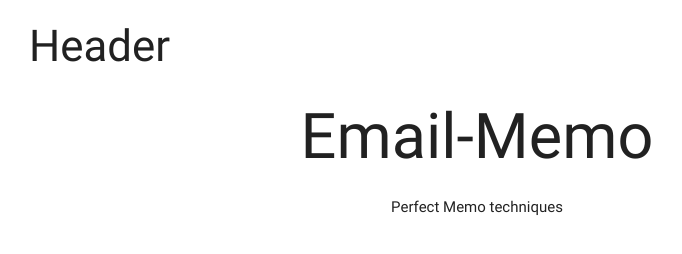
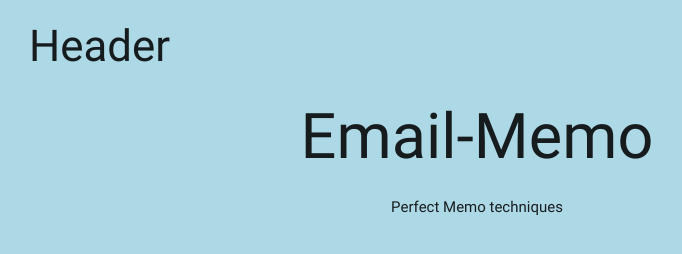
Before and after one commit to encodewayne/email-memo, a React app in the folder client/: page / in a window 1280 px wide. Shown: the whole page, without its empty margins (163-845 px from the left). Built offline with nearby package versions, Linux system fonts and the light colour scheme.

Commit message:
add index.css

```diff
--- a/client/public/index.html
+++ b/client/public/index.html
@@ -21,7 +21,7 @@
       work correctly both with client-side routing and a non-root public URL.
       Learn how to configure a non-root public URL by running `npm run build`.
     -->
-    <title>React App</title>
+    <title>Email-Memo</title>
   </head>
   <body>
     <noscript>
--- /dev/null
+++ b/client/src/index.css
@@ -0,0 +1,3 @@
+body {
+  background-color: lightblue;
+}
--- a/client/src/index.js
+++ b/client/src/index.js
@@ -1,10 +1,8 @@
 import 'materialize-css/dist/css/materialize.min.css';
 import React from 'react';
 import ReactDOM from 'react-dom';
+import './index.css';
 
 import App from './components/App';
 
 ReactDOM.render(<App />, document.querySelector('#root'));
-
-// console.log('stripe key is:', process.env.REACT_APP_STRIPE_KEY);
-// console.log('environment is:', process.env.NODE_ENV);
```
